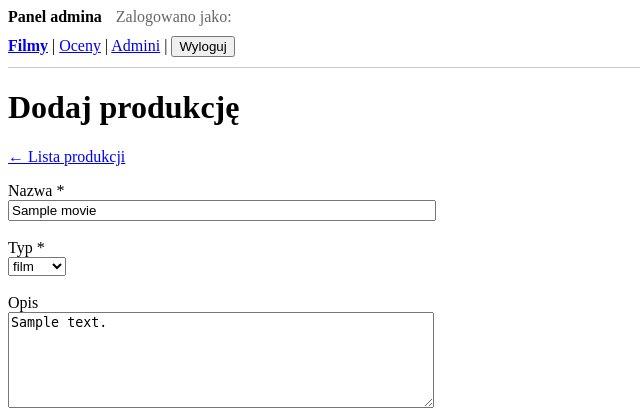
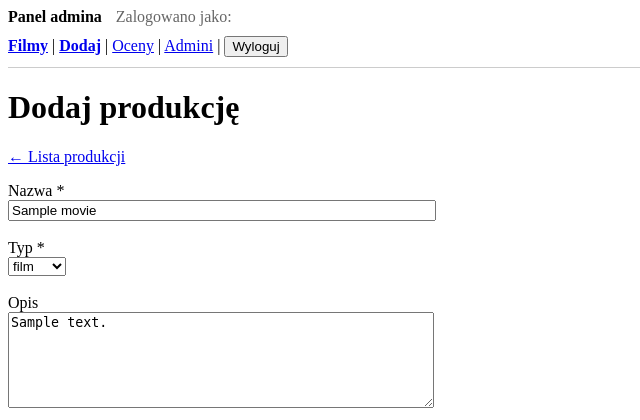
Before and after one commit to Dmytr001/AI_Bobry, a PHP site: template PLUSFLIX/src/View/admin/movies/form.php in a window 1280 px wide. Shown: the top 420 px of the page, without its empty margins (0-640 px from the left). Run offline with PHP 8.4, Linux system fonts and the light colour scheme; the template is opened without the code that fills it: most values are stand-ins (such as "Sample title", 1, 10 or a date in 2020).

Commit message:
Dodaj - button

```diff
--- a/PLUSFLIX/src/View/admin/partials/nav.php
+++ b/PLUSFLIX/src/View/admin/partials/nav.php
@@ -10,6 +10,8 @@ $active = $active ?? '';
   <div style="margin-top:10px;">
     <a href="/admin/movies" <?= $active === 'movies' ? 'style="font-weight:bold;"' : '' ?>>Filmy</a>
     <span> | </span>
+    <a href="/admin/movies/create" <?= $active === 'movies' ? 'style="font-weight:bold;"' : '' ?>>Dodaj</a>
+    <span> | </span>
     <a href="/admin/reviews" <?= $active === 'reviews' ? 'style="font-weight:bold;"' : '' ?>>Oceny</a>
     <span> | </span>
     <a href="/admin/admins/create" <?= $active === 'admins' ? 'style="font-weight:bold;"' : '' ?>>Admini</a>
```
Also changed, not shown: PLUSFLIX/database/plusflix.db.
